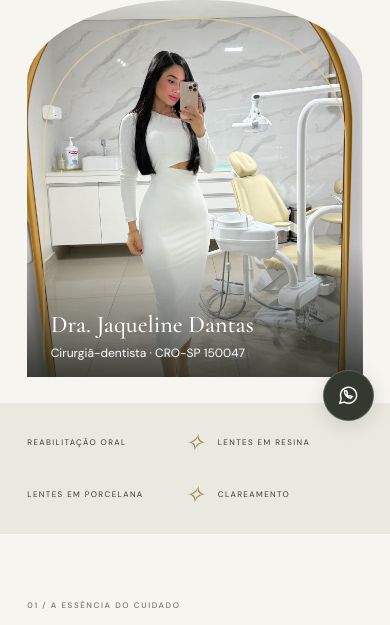
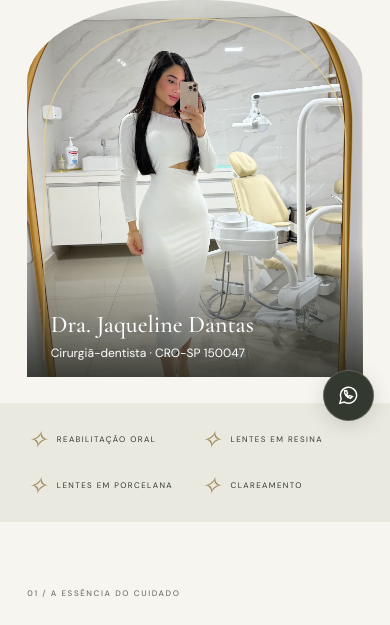
Before and after one commit to FrankRibe/site-dra-jaqueline-dantas, a plain HTML site: page index.html in a window 390 px wide. Shown: the part 407-1032 px from the top of the page. Drawn offline with nearby package versions, Linux system fonts and the light colour scheme.

Commit message:
Alinhar estrelas aos quatro tratamentos no celular

```diff
--- a/styles.css
+++ b/styles.css
@@ -501,3 +501,10 @@
   .mobile-drawer[open] { animation: drawer-in .26s ease-out; }
   @keyframes drawer-in { from { transform: translateX(100%); } to { transform: translateX(0); } }
 }
+
+@media (max-width: 650px) {
+  .ribbon { grid-template-columns: repeat(2, minmax(0, 1fr)); }
+  .ribbon i { display: none; }
+  .ribbon span { display: flex; align-items: center; gap: 8px; }
+  .ribbon span::before { content: "✧"; flex: none; color: var(--gold); font: italic 24px/1.4 var(--sans); }
+}
```
